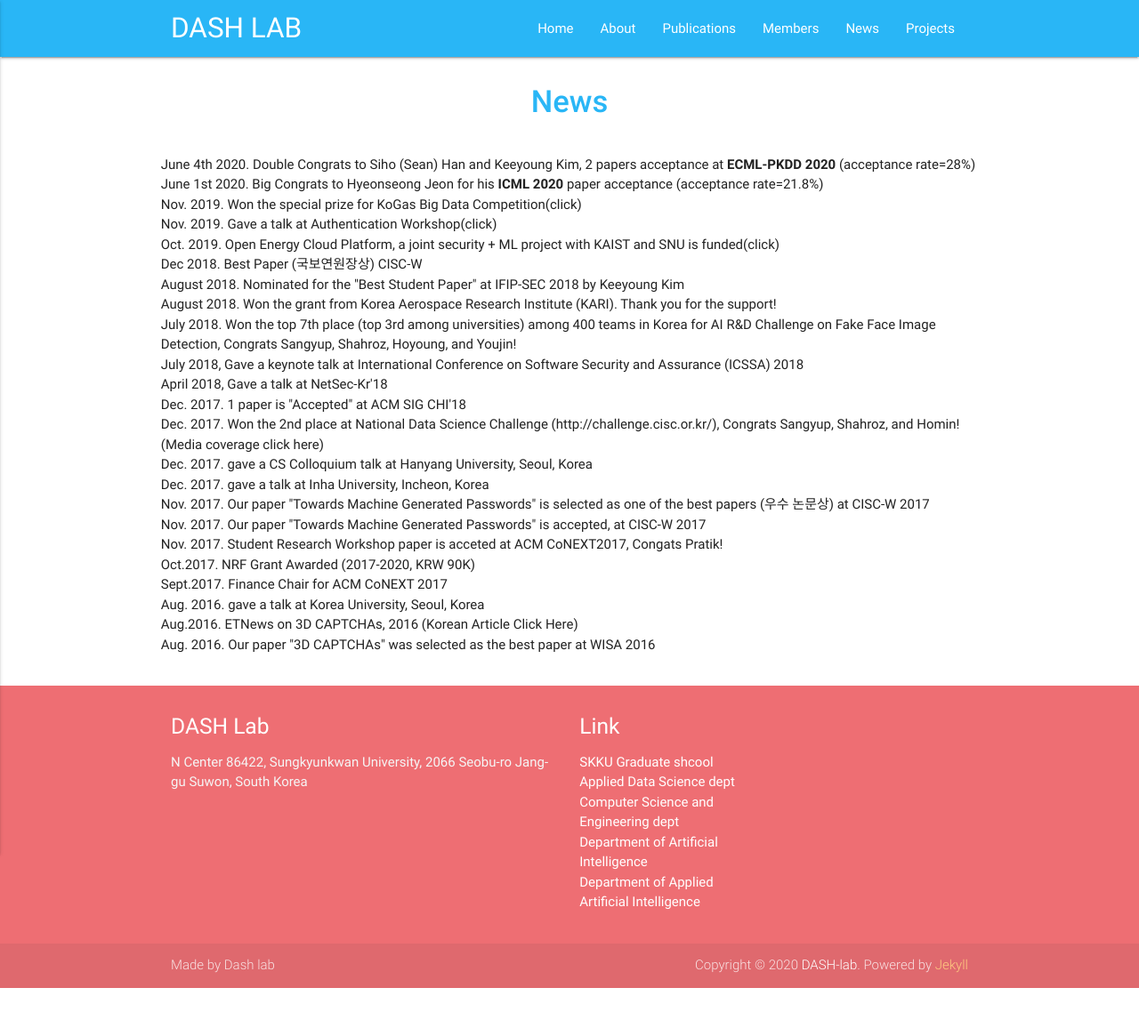
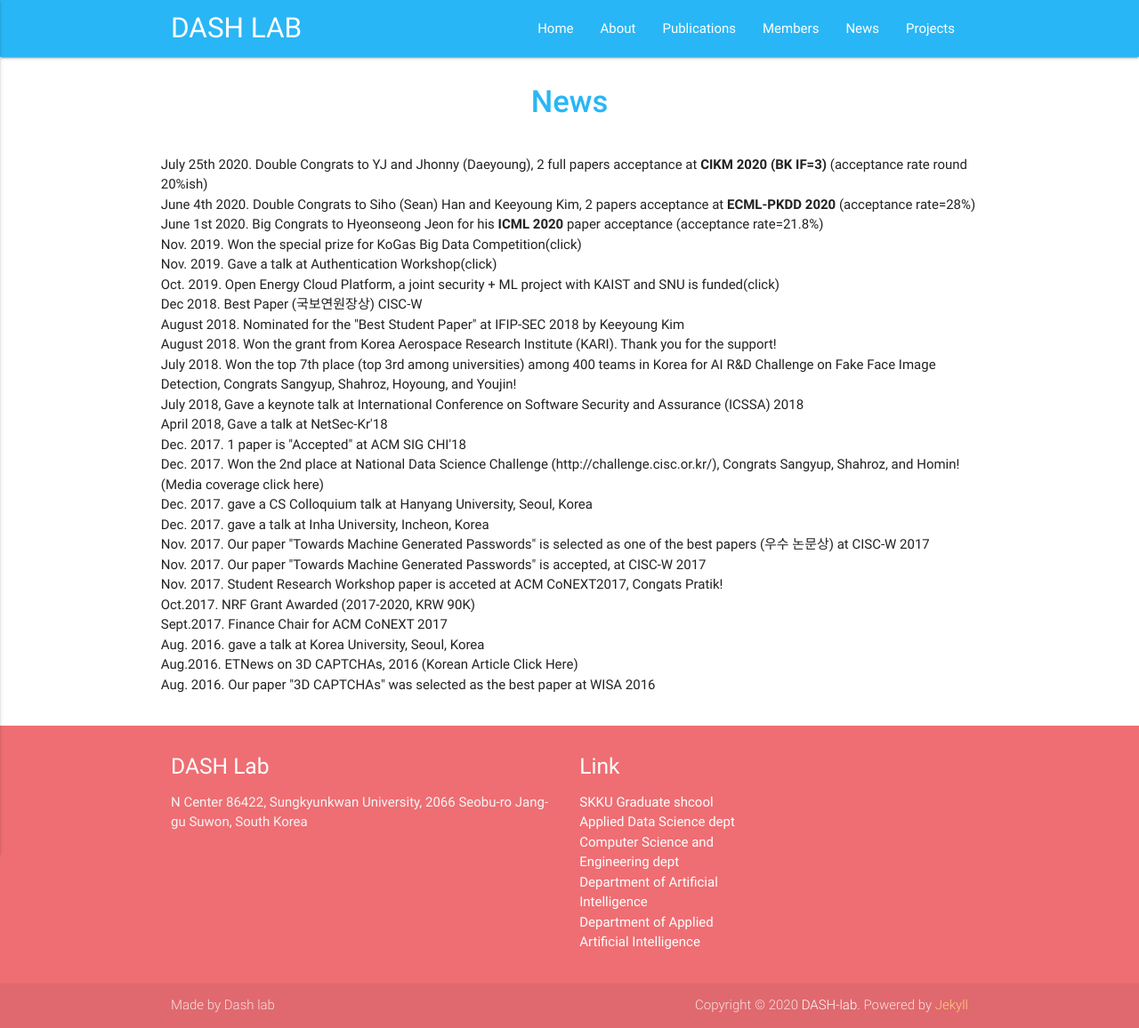
Before and after one commit to Yurim990507/DASH-Lab.github.io, a Jekyll site: the page built from example4.md, in a window 1280 px wide. Shown: the whole page at 89% size. Built offline with Jekyll 4.4.1, drawn with Linux system fonts in a browser that asks for light colours; before the commit the page ends 1111 px from its top, so only the background shows below that.

Commit message:
Update example4.md

```diff
--- a/example4.md
+++ b/example4.md
@@ -8,6 +8,7 @@ permalink: /News/
 
 <div class="section">
     <div class="row">
+July 25th 2020. Double Congrats to YJ and Jhonny (Daeyoung), 2 full papers acceptance at <b>CIKM 2020 (BK IF=3)</b> (acceptance rate round 20%ish) <br>
 June 4th 2020. Double Congrats to Siho (Sean) Han and Keeyoung Kim, 2 papers acceptance at <b>ECML-PKDD 2020</b> (acceptance rate=28%) <br>
 June 1st 2020. Big Congrats to Hyeonseong Jeon for his <b>ICML 2020</b> paper acceptance (acceptance rate=21.8%) <br>
 Nov. 2019. Won the special prize for KoGas Big Data Competition(click) <br>
```
